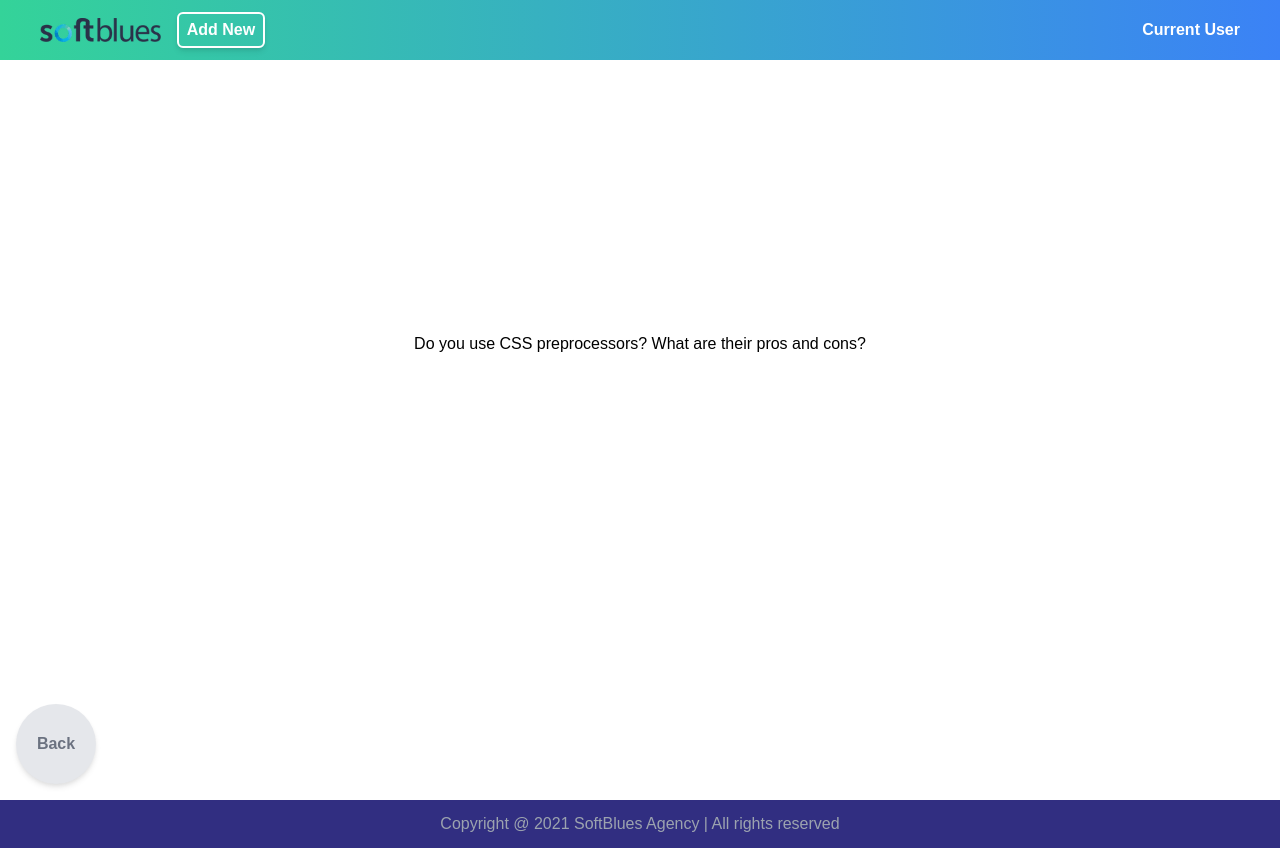
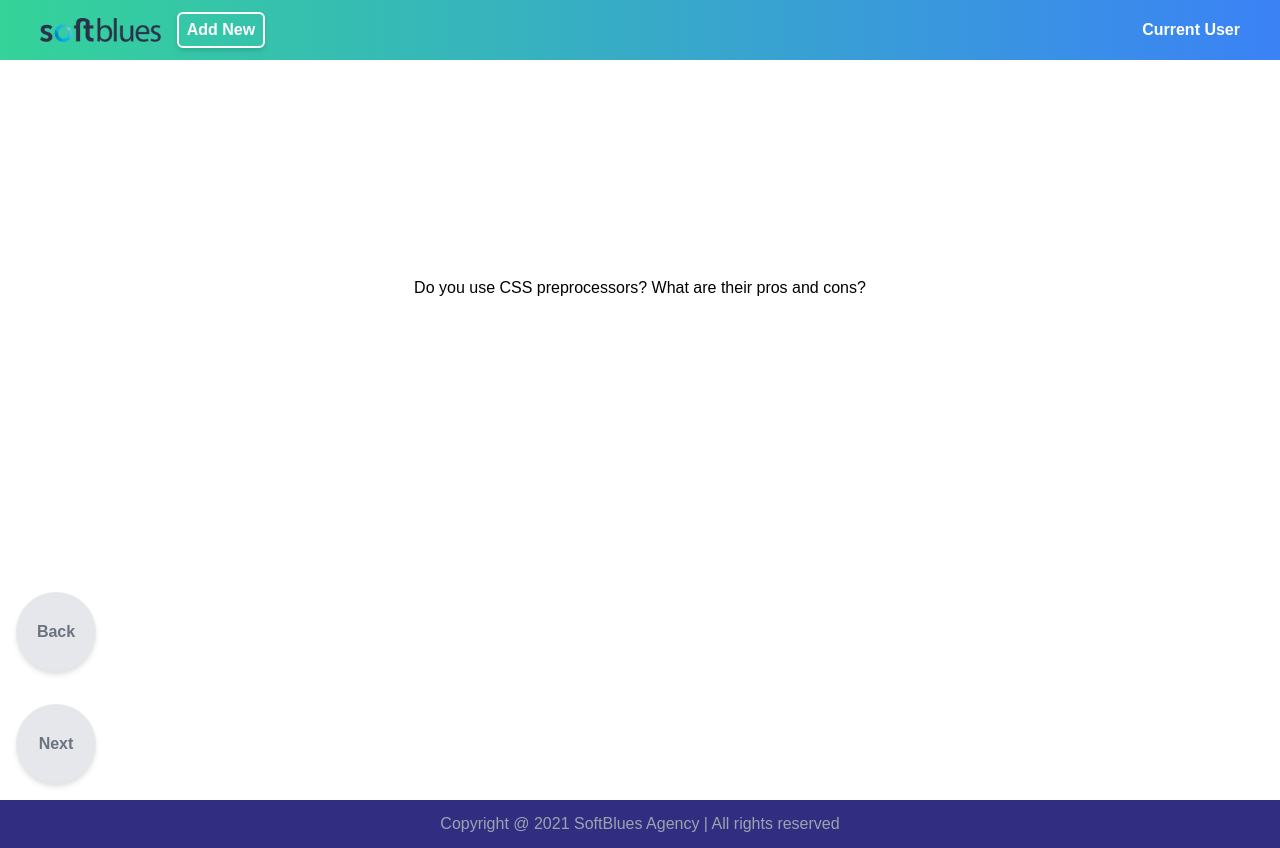
Before and after one commit to ChrystynaBohdan/InterVue, a Vue app: page /question/1 in a window 1280 px wide. Built offline with nearby package versions, Linux system fonts and the light colour scheme; a web font is replaced by a local one.

Commit message:
added next button to Question and router link on icon

```diff
--- a/src/components/Header.vue
+++ b/src/components/Header.vue
@@ -17,7 +17,9 @@
     "
   >
     <div class="flex gap-x-4 items-center">
-      <img src="../assets/soft-blues-logo-white.png" alt="logo" class="h-6" />
+      <router-link to="/">
+        <img src="../assets/soft-blues-logo-white.png" alt="logo" class="h-6" />
+      </router-link>
       <div>
         <router-link
           to="/addnew"
--- a/src/views/Question.vue
+++ b/src/views/Question.vue
@@ -22,6 +22,27 @@
     >
       Back
     </button>
+    <button
+      @click="next"
+      class="
+        bg-gray-200
+        font-bold
+        rounded-full
+        text-gray-500
+        h-20
+        w-20
+        text-center
+        leading-8
+        m-4
+        transition
+        duration-500
+        ease-in-out
+        shadow-md
+        hover:bg-green-100 hover:text-black
+      "
+    >
+      Next
+    </button>
   </div>
 </template>
 
@@ -41,6 +62,9 @@ export default {
     back() {
       this.$router.go(-1);
     },
+    next() {
+      this.$router.push({ path: `/question/${+this.$route.params.id + 1}` });
+    },
   },
 };
 </script>
```
